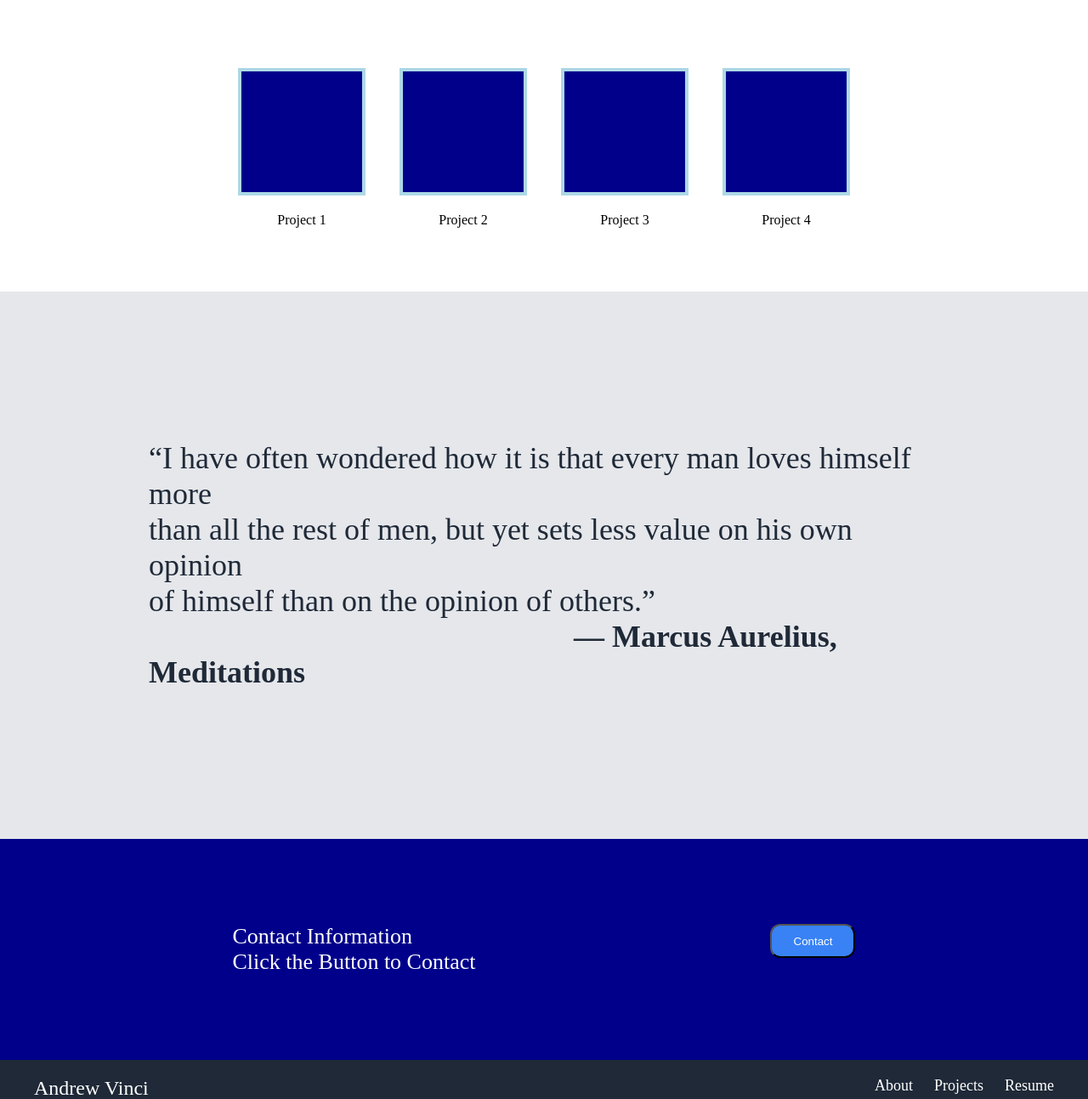
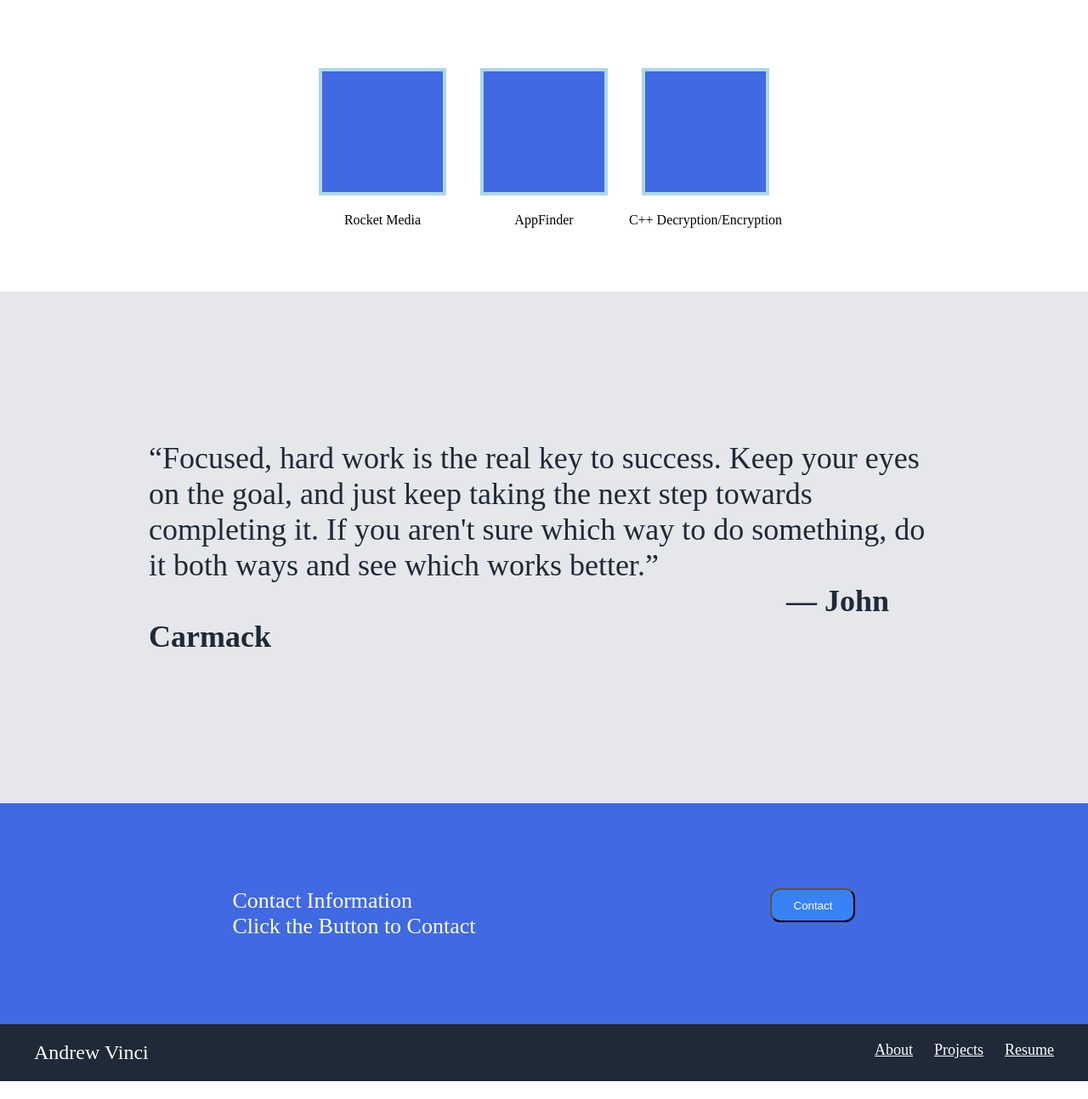
Before and after one commit to Andrew-Vinci/landing-page, a plain HTML site: page index.html in a window 1280 px wide. Shown: the part 498-1791 px from the top of the page at 85% size. After the commit the page ends 1770 px from the top, so only its background shows below. Drawn offline with Linux system fonts and the light colour scheme.

Commit message:
Added new pagesto fill out. Need to mock-up pages and then implement them in CSS.

```diff
--- a/index.html
+++ b/index.html
@@ -16,9 +16,9 @@
         <div class="header">
             <div class="logo">Andrew Vinci</div>
             <div class="header-links">
-                <div class="link1">About</div>
-                <div class="link2">Projects</div>
-                <div class="link3">Resume</div>
+                <a   class="link1" href="../landing-page/pages/about.html">About</a>
+                <a   class="link2" href="../landing-page/pages/projects.html">Projects</a>
+                <a   class="link3" href="../landing-page/pages/resume.html">Resume</a>
                 </div>
             </div>
     </div>
@@ -30,8 +30,8 @@
     <div class="main-content-container">
         <div class="mc-container">
             <h1 class="mc-h1">Andrew Vinci's <div></div>Portfolio</h1>
-            <p class="mc-text">Aspiring Full Stack Software Engineer<br>
-            Graduate of Champlain College in Burlington, VT</p>
+            <p class="mc-text">Full Stack Software Engineer<br>
+            B.S. in Computer Science <br>Champlain College - Burlington, VT</p>
             <button class="mc-button">Github</button>
         </div>
         <div class="mc-image"><img src="../landing-page/images/av.jpeg"></div>
@@ -48,19 +48,15 @@
     <div class="images-container">
         <div class="img-column">
             <div class="image-item"></div>
-            <p>Project 1</p>
+            <p>Rocket Media</p>
         </div>
         <div class="img-column">
             <div class="image-item"></div>
-            <p>Project 2</p>
+            <p>AppFinder</p>
         </div>
         <div class="img-column">
             <div class="image-item"></div>
-            <p>Project 3</p>
-        </div>
-        <div class="img-column">
-            <div class="image-item"></div>
-            <p>Project 4</p>
+            <p>C++ Decryption/Encryption</p>
         </div>
     </div>
 
@@ -68,10 +64,12 @@
 
     <div class="quote-container">
         <div class="quote">
-            <p>“I have often wondered how it is that every man loves himself more<br>
-                than all the rest of men, but yet sets less value on his own opinion<br>
-                of himself than on the opinion of others.”<br></p>
-                <p style="text-indent: 500px; font-weight: bolder;">― Marcus Aurelius, Meditations</p>
+            <p>“Focused, hard work is the real key to success.
+                Keep your eyes on the goal, and just keep taking
+                the next step towards completing it. If you aren't
+                sure which way to do something, do it both ways
+                and see which works better.”<br></p>
+                <p style="text-indent: 750px; font-weight: bolder;">― John Carmack</p>
         </div>
     </div>
 
@@ -90,9 +88,9 @@
         <div class="footer">
             <div class="logo">Andrew Vinci</div>
             <div class="footer-links">
-                <div class="link1">About</div>
-                <div class="link2">Projects</div>
-                <div class="link3">Resume</div>
+                <a   class="link1" href="../landing-page/pages/about.html">About</a>
+                <a   class="link2" href="../landing-page/pages/projects.html">Projects</a>
+                <a   class="link3" href="../landing-page/pages/resume.html">Resume</a>
                 </div>
             </div>
     </div>
--- a/stlyes.css
+++ b/stlyes.css
@@ -30,6 +30,10 @@
     font-family: #E5E7EB;
 }
 
+.header-links a{
+    color: white;
+}
+
 
 
 
@@ -38,7 +42,7 @@
 
 .main-content-container{
     color: white;
-    background-color:darkblue;
+    background-color: royalblue;
     padding: 20px 0;
     display: flex;
     justify-content: center;
@@ -107,7 +111,7 @@
     height: 150px;
     margin: 20px;
     border: 4px solid lightblue;
-    background: darkblue;
+    background: royalblue;
 }
 
 .img-title{
@@ -145,7 +149,7 @@
 
 
 .signup-container{
-    background-color: darkblue;
+    background-color: royalblue;
     display: flex;
     justify-content: center;
     align-items: center;
@@ -196,3 +200,7 @@
     font-size: 18px;
     font-family: #E5E7EB;
 }
+
+.footer-links a{
+    color: white;
+}
```
Also changed, not shown: pages/about.html (added), pages/projects.html (added), pages/resume.html (added).
